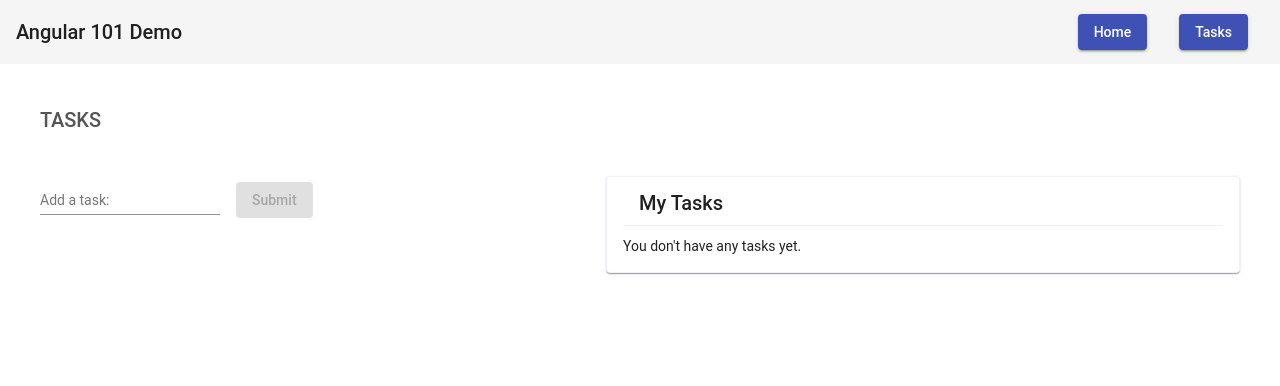
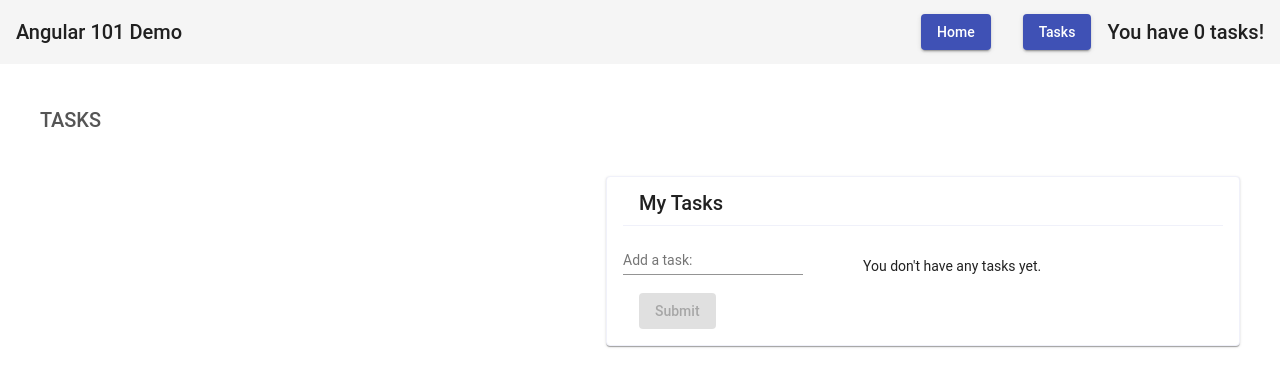
Before and after one commit to dotnetcanuck/angular-workshop, an Angular app: page /tasks in a window 1280 px wide. Shown: the top 386 px of the page. Built offline with nearby package versions, Linux system fonts and the light colour scheme.

Commit message:
Day 3 WIP

```diff
--- a/src/app/app.module.ts
+++ b/src/app/app.module.ts
@@ -10,13 +10,15 @@ import { NavigationComponent } from './components/navigation/navigation.componen
 import { TaskService } from './services/task.service';
 import { BrowserAnimationsModule } from '@angular/platform-browser/animations';
 import { MaterialModule } from './modules/material/material.module';
+import { TaskDetailsComponent } from './components/task-details/task-details.component';
 
 @NgModule({
   declarations: [
     AppComponent,
     TaskListComponent,
     HomeComponent,
-    NavigationComponent
+    NavigationComponent,
+    TaskDetailsComponent,
   ],
   imports: [
     FormsModule,
--- a/src/app/components/navigation/navigation.component.html
+++ b/src/app/components/navigation/navigation.component.html
@@ -5,4 +5,7 @@
     <button mat-raised-button color="primary" routerLink='/home'>Home</button>
     <button mat-raised-button color="primary" routerLink='/tasks'>Tasks</button>
   </div>
+  <div>
+    <span>You have {{taskCount}} tasks!</span>
+  </div>
 </mat-toolbar>
--- a/src/app/components/navigation/navigation.component.ts
+++ b/src/app/components/navigation/navigation.component.ts
@@ -1,4 +1,6 @@
-import { Component, OnInit } from '@angular/core';
+import { Component, OnInit, OnDestroy } from '@angular/core';
+import { TaskService } from '../../services/task.service';
+import { Subscription } from 'rxjs';
 
 @Component({
   selector: 'app-navigation',
@@ -8,9 +10,15 @@ import { Component, OnInit } from '@angular/core';
 export class NavigationComponent implements OnInit {
   title = 'Angular 101 Demo';
 
-  constructor() { }
+  taskCount: number = null;
+
+  constructor(private taskService: TaskService) { }
 
   ngOnInit() {
+    this.taskService.taskList$.subscribe(
+      next => this.taskCount = next.length,
+      error => this.taskCount = null
+    );
   }
 
 }
--- /dev/null
+++ b/src/app/components/task-details/task-details.component.html
@@ -0,0 +1,9 @@
+<mat-card *ngIf="task">
+  <mat-card-header>
+    <mat-card-title>Task Details</mat-card-title>
+  </mat-card-header>
+  <mat-card-content>
+    <h1>{{ task.name }}</h1>
+    <span>Date: {{ task.date }}</span>
+  </mat-card-content>
+</mat-card>
--- /dev/null
+++ b/src/app/components/task-details/task-details.component.ts
@@ -0,0 +1,18 @@
+import { Component, OnInit, Input } from '@angular/core';
+import { ITask } from '../../data/task.interface';
+
+@Component({
+  selector: 'app-task-details',
+  templateUrl: './task-details.component.html',
+  styleUrls: ['./task-details.component.css']
+})
+export class TaskDetailsComponent implements OnInit {
+
+  constructor() { }
+
+  @Input() task: ITask;
+
+  ngOnInit() {
+  }
+
+}
--- a/src/app/components/task-list/task-list.component.css
+++ b/src/app/components/task-list/task-list.component.css
@@ -53,3 +53,8 @@ form {
 .cdk-drop-list-dragging .example-box:not(.cdk-drag-placeholder) {
   transition: transform 250ms cubic-bezier(0, 0, 0.2, 1);
 }
+
+.date {
+  color: navy;
+  font-size: x-small;
+}
--- a/src/app/components/task-list/task-list.component.html
+++ b/src/app/components/task-list/task-list.component.html
@@ -1,35 +1,52 @@
 <h2 class="mat-title">Tasks</h2>
 <section>
-  <form>
-    <mat-form-field>
-      <input
-        matInput
-        [placeholder]="tasklistLabel"
-        id='newTask'
-        name='newTask'
-        type='text'
-        [(ngModel)]='newTask'>
-    </mat-form-field>
-    <button mat-raised-button type='submit' (click)='onTaskSubmitted()'
-      [disabled]='!newTask'>Submit</button>
-  </form>
-
   <mat-card>
     <mat-card-header>
       <mat-card-title>My Tasks</mat-card-title>
     </mat-card-header>
     <mat-card-content>
+      <form>
+        <mat-form-field>
+          <input
+            matInput
+            [placeholder]="tasklistLabel"
+            id="newTask"
+            name="newTask"
+            type="text"
+            [(ngModel)]="newTask"
+          />
+        </mat-form-field>
+        <button
+          mat-raised-button
+          type="submit"
+          (click)="onTaskSubmitted()"
+          [disabled]="!newTask"
+        >
+          Submit
+        </button>
+      </form>
+      <br />
       <ng-template #message>
         <p>You don't have any tasks yet.</p>
       </ng-template>
-      <div *ngIf="taskList.length> 0; else message">
+      <div *ngIf="taskList.length > 0; else message">
         <ul cdkDropList (cdkDropListDropped)="reorderList($event)">
-          <li *ngFor='let item of taskList' cdkDrag>
+          <li
+            *ngFor="let item of taskList"
+            cdkDrag
+            (dblclick)="onTaskDoubleClicked(item)"
+          >
             <mat-icon aria-hidden="false" aria-label="list icon">mood</mat-icon>
-            {{ item }}
+            {{ item.name }}
+            <br />
+            <span class="date">{{ item.date }}</span>
           </li>
         </ul>
       </div>
     </mat-card-content>
   </mat-card>
 </section>
+
+<section>
+  <app-task-details [task]="selectedTask$ | async"></app-task-details>
+</section>
--- a/src/app/components/task-list/task-list.component.ts
+++ b/src/app/components/task-list/task-list.component.ts
@@ -1,29 +1,61 @@
-import { Component, OnInit } from '@angular/core';
+import { Component, OnInit, OnDestroy } from '@angular/core';
 import { TaskService } from 'src/app/services/task.service';
 import { CdkDragDrop, moveItemInArray } from '@angular/cdk/drag-drop';
+import { Subscription, Observable } from 'rxjs';
+import { ITask } from '../../data/task.interface';
 
 @Component({
   selector: 'app-task-list',
   templateUrl: './task-list.component.html',
   styleUrls: ['./task-list.component.css'],
 })
-export class TaskListComponent implements OnInit {
-  taskList: string[];
+export class TaskListComponent implements OnInit, OnDestroy {
+  taskList: ITask[];
   newTask: string;
+
+  taskSub: Subscription;
 
   constructor(private taskService: TaskService) { }
 
   ngOnInit() {
-    this.taskList = this.taskService.taskList;
+    console.log('TaskListComponent => ngOnInit()');
+
+    this.taskSub = this.taskService.taskList$.subscribe(
+      (next) => {
+        console.log('next = value emitted', next);
+        this.taskList = next;
+      },
+      (error) => {
+        console.error('Something went wrong!', error);
+      }
+    );
+  }
+
+  ngOnDestroy() {
+    console.log('TaskListComponent => ngOnDestroy()');
+    this.taskSub.unsubscribe();
   }
 
   public get tasklistLabel(): string {
     return 'Add a task:';
   }
 
+  public get selectedTask$(): Observable<ITask> {
+    return this.taskService.selectedTask$;
+  }
+
   public onTaskSubmitted(): void {
-    this.taskService.addTask(this.newTask);
+    const task: ITask = {
+      name: this.newTask,
+      date: new Date()
+    };
+    this.taskList.push(task);
+    this.taskService.updateTaskList(this.taskList);
     this.newTask = null;
+  }
+
+  public onTaskDoubleClicked(task: ITask): void {
+    this.taskService.updateSelectedTask(task);
   }
 
   public reorderList(event: CdkDragDrop<string[]>) {
--- /dev/null
+++ b/src/app/data/task.interface.ts
@@ -0,0 +1,4 @@
+export interface ITask {
+  name: string;
+  date: Date;
+}
--- a/src/app/services/task.service.ts
+++ b/src/app/services/task.service.ts
@@ -1,19 +1,26 @@
 import { Injectable } from '@angular/core';
+import { BehaviorSubject } from 'rxjs';
+import { ITask } from '../data/task.interface';
 
 @Injectable({
   providedIn: 'root'
 })
 export class TaskService {
 
-  private tasks = [];
+  private tasks: BehaviorSubject<ITask[]> = new BehaviorSubject<ITask[]>([]);
+  public taskList$ = this.tasks.asObservable();
+
+  private selectedTask: BehaviorSubject<ITask> = new BehaviorSubject<ITask>(null);
+  public selectedTask$ = this.selectedTask.asObservable();
 
   constructor() { }
 
-  public get taskList(): string[] {
-    return this.tasks;
+  public updateTaskList(value: ITask[]): void {
+    this.tasks.next(value);
   }
 
-  public addTask(task: string): void {
-    this.tasks.push(task);
+  public updateSelectedTask(value: ITask): void {
+    this.selectedTask.next(value);
   }
+
 }
```
Also changed, not shown: src/app/components/task-details/task-details.component.css (added), 2 other files (tests, documents, lock files or other folders).
